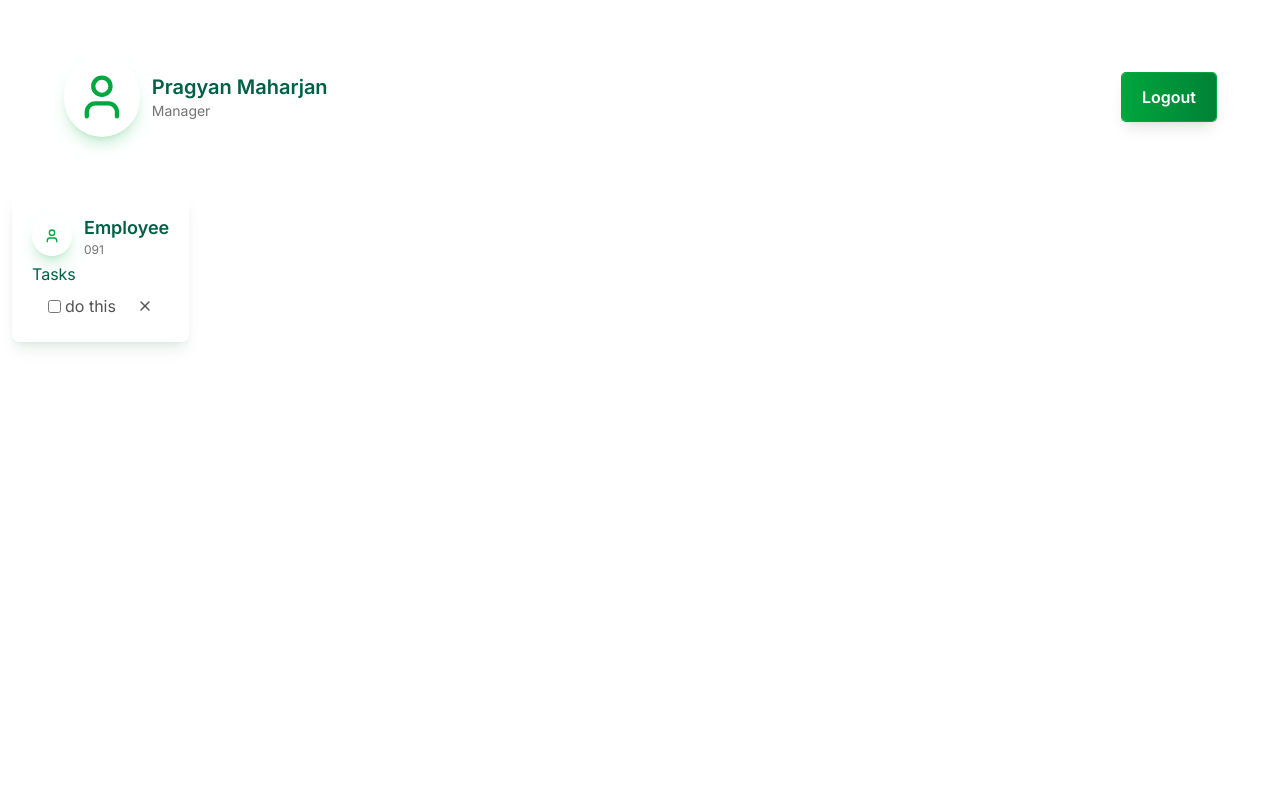
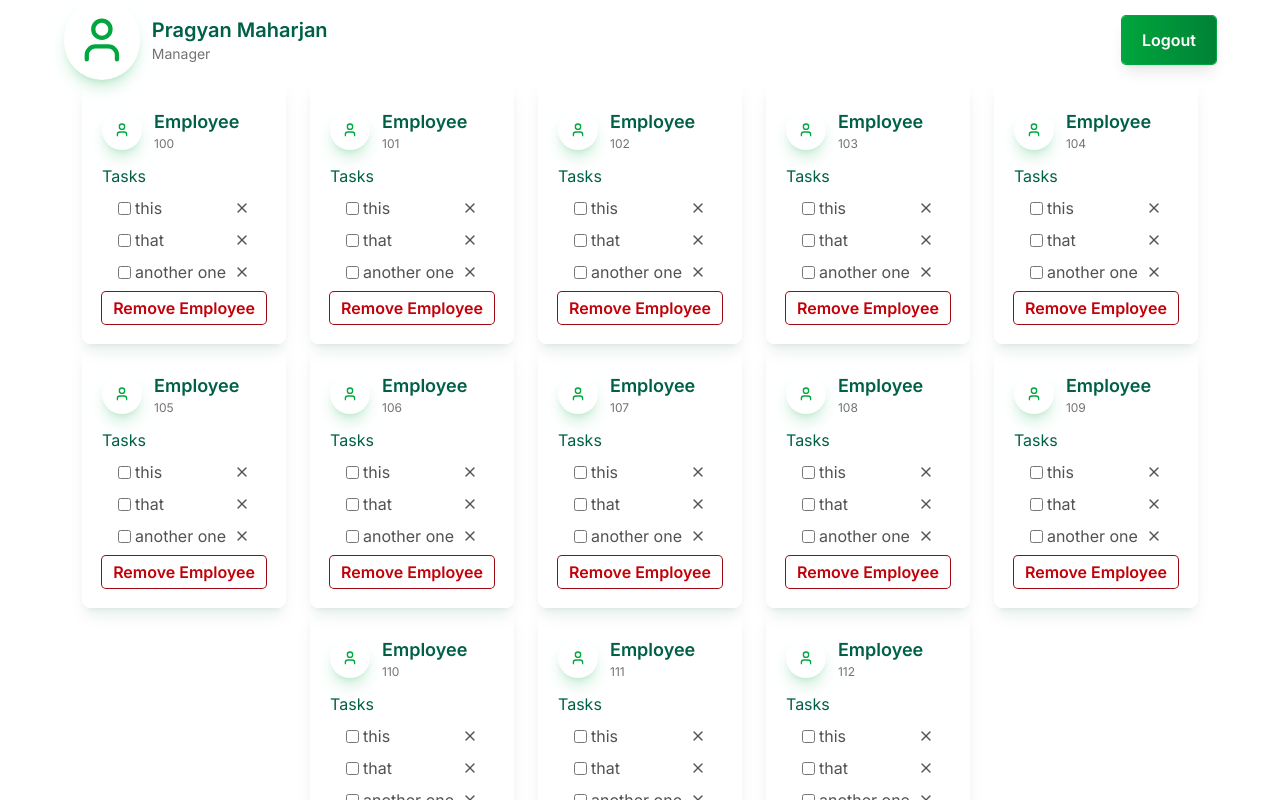
Before and after one commit to PragyanMaharjan63/EmployeeManagementSystem, a React (Vite) app: page / in a window 1280 px wide. Built offline with nearby package versions, Linux system fonts and the light colour scheme.

Commit message:
feat(ui): added dashboard for manager

```diff
--- a/src/pages/dashboard.tsx
+++ b/src/pages/dashboard.tsx
@@ -1,6 +1,60 @@
 import { User, X } from "lucide-react";
 
 export default function Dashboard() {
+  const employees: { id: number; tasks: string[] }[] = [
+    {
+      id: 100,
+      tasks: ["this", "that", "another one"],
+    },
+    {
+      id: 101,
+      tasks: ["this", "that", "another one"],
+    },
+    {
+      id: 102,
+      tasks: ["this", "that", "another one"],
+    },
+    {
+      id: 103,
+      tasks: ["this", "that", "another one"],
+    },
+    {
+      id: 104,
+      tasks: ["this", "that", "another one"],
+    },
+    {
+      id: 105,
+      tasks: ["this", "that", "another one"],
+    },
+    {
+      id: 106,
+      tasks: ["this", "that", "another one"],
+    },
+    {
+      id: 107,
+      tasks: ["this", "that", "another one"],
+    },
+    {
+      id: 108,
+      tasks: ["this", "that", "another one"],
+    },
+    {
+      id: 109,
+      tasks: ["this", "that", "another one"],
+    },
+    {
+      id: 110,
+      tasks: ["this", "that", "another one"],
+    },
+    {
+      id: 111,
+      tasks: ["this", "that", "another one"],
+    },
+    {
+      id: 112,
+      tasks: ["this", "that", "another one"],
+    },
+  ];
   return (
     <>
       <div className="grid grid-cols-1 overflow-x-hidden grid-row-5 h-screen gap-0">
@@ -20,25 +74,42 @@ export default function Dashboard() {
             </div>
           </div>
         </div>
+
+        {/* employee section */}
         <div className="row-span-4 flex items-start gap-3 flex-wrap">
-          <div className="rounded-lg shadow-lg shadow-green-800/10 h-max p-5 mx-3 grid gap-1">
-            <div className="flex items-center justify-center gap-3">
+          <div className="flex flex-wrap justify-center">
+            {employees.map((employee) => (
+              <div
+                key={employee.id}
+                className="rounded-lg shadow-lg shadow-green-800/10 h-max p-5 mx-3 grid gap-1"
+              >
+                <div className="flex items-center py-2 gap-3">
                   <User className="text-green-600 size-10 rounded-full shadow-lg shadow-green-600/20 p-3" />
                   <div>
                     <p className="font-semibold text-lg text-emerald-800">
                       Employee
                     </p>
-                <p className="text-xs text-neutral-500">091</p>
+                    <p className="text-xs text-neutral-500">{employee.id}</p>
                   </div>
                 </div>
                 <p className="text-emerald-800">Tasks</p>
                 <div className="text-neutral-600 px-2">
-              <div className="flex flex-row gap-1 hover:bg-green-950/10 items-center cursor-pointer pl-2 rounded-sm">
+                  {employee.tasks.map((task, idx) => (
+                    <div
+                      key={idx}
+                      className="flex flex-row gap-1 hover:bg-green-950/10 items-center cursor-pointer pl-2 rounded-sm"
+                    >
                       <input type="checkbox" name="idk" id="thi" />
-                <p>do this</p>
-                <X className="p-1 ml-auto rounded-sm m-1 hover:bg-red-500 hover:text-white" />
+                      <p>{task}</p>
+                      <X className="p-1 ml-auto rounded-sm m-1 hover:bg-linear-to-l hover:from-red-700 hover:to-red-600 hover:text-white" />
                     </div>
+                  ))}
                 </div>
+                <button className="ring ring-red-800 font-semibold rounded-sm px-2 py-1 text-red-700 hover:bg-linear-to-l hover:from-red-700 hover:to-red-600 cursor-pointer hover:text-white hover:ring-0">
+                  Remove Employee
+                </button>
+              </div>
+            ))}
           </div>
         </div>
       </div>
```
Lines whose indentation alone changed are shown as unchanged.
